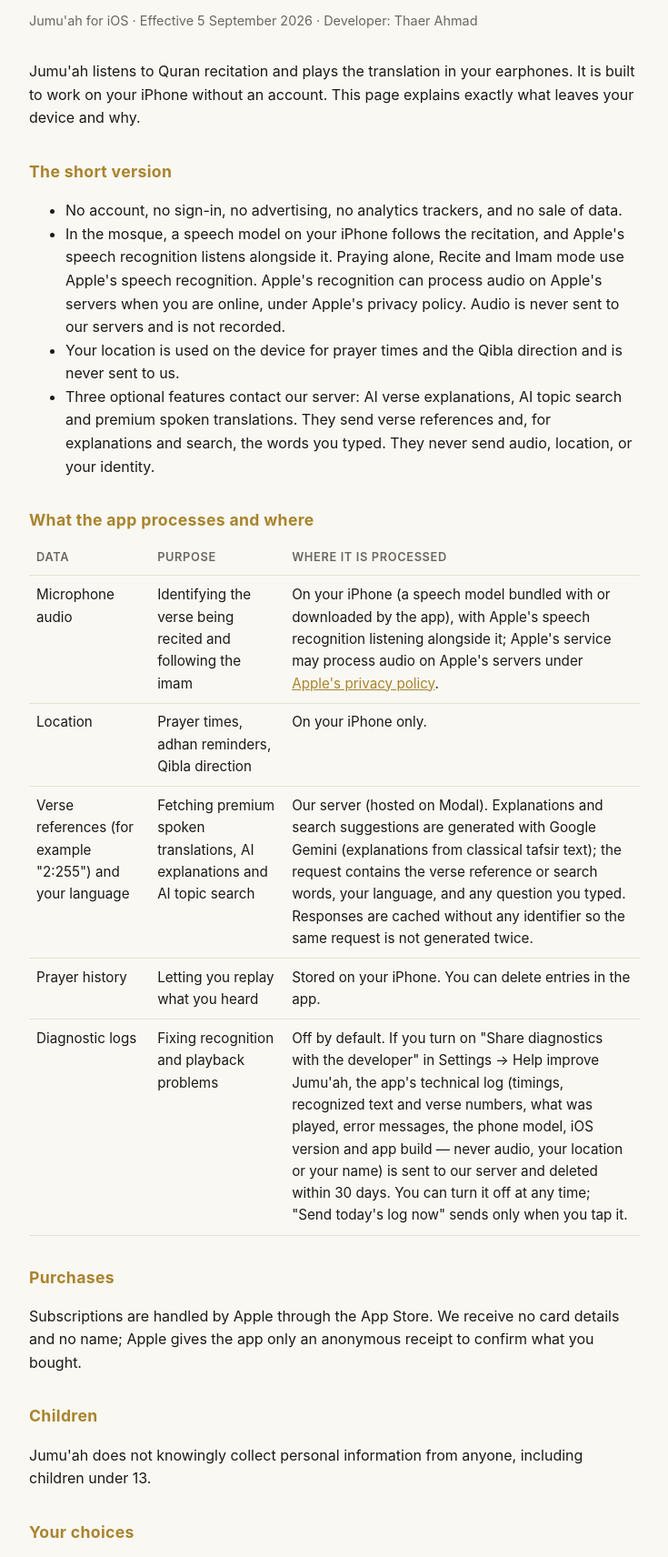
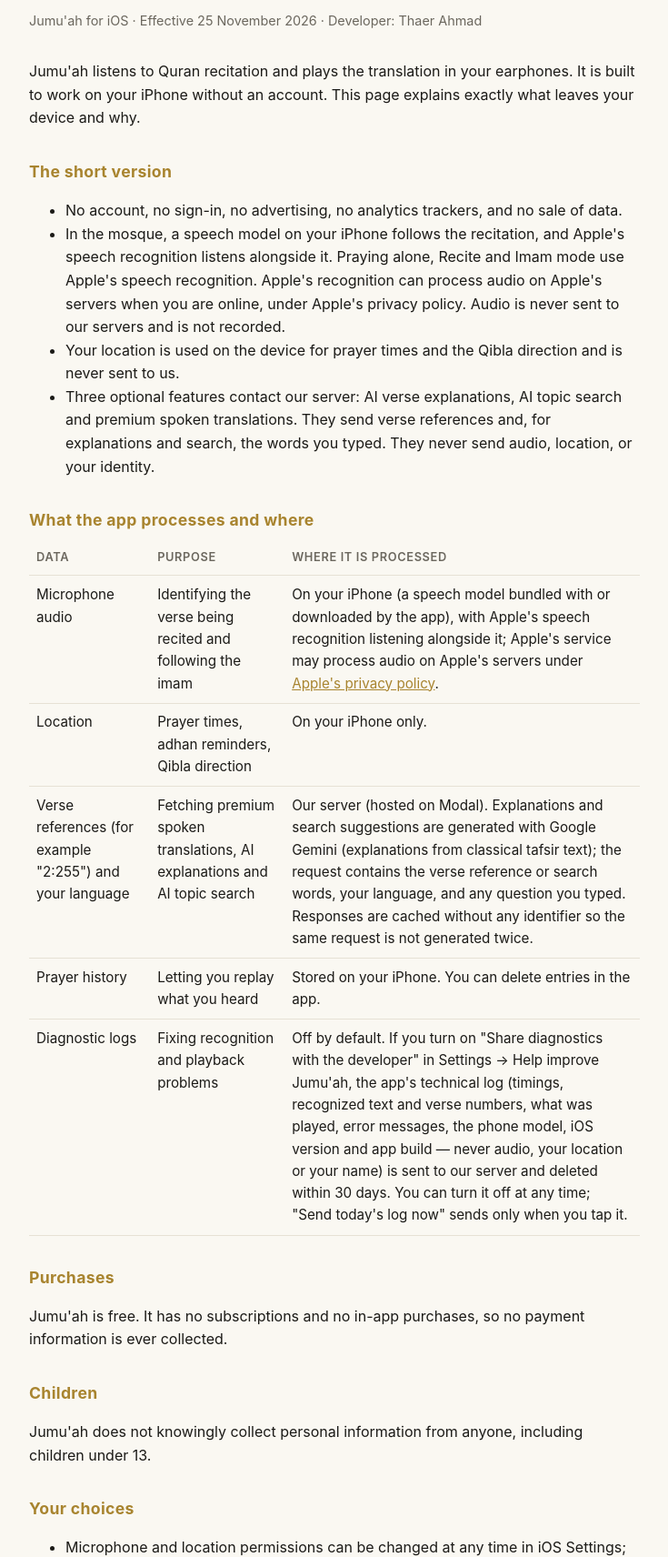
Before and after one commit to mikexhale/jumah-assets, a plain HTML site: page privacy.html in a window 1280 px wide. Shown: the part 128-1840 px from the top of the page at 91% size, without its empty margins (272-1007 px from the left). Drawn offline with Linux system fonts and the light colour scheme.

Commit message:
privacy: Jumu'ah is free, no subscriptions or in-app purchases

```diff
--- a/privacy.html
+++ b/privacy.html
@@ -24,7 +24,7 @@
 <main>
   <nav><a href="index.html">Jumu'ah</a><a href="support.html">Support</a></nav>
   <h1>Privacy Policy</h1>
-  <p class="meta">Jumu'ah for iOS · Effective 5 September 2026 · Developer: Thaer Ahmad</p>
+  <p class="meta">Jumu'ah for iOS · Effective 25 November 2026 · Developer: Thaer Ahmad</p>
 
   <p>Jumu'ah listens to Quran recitation and plays the translation in your earphones. It is built to work on your iPhone without an account. This page explains exactly what leaves your device and why.</p>
 
@@ -47,7 +47,7 @@
   </table>
 
   <h2>Purchases</h2>
-  <p>Subscriptions are handled by Apple through the App Store. We receive no card details and no name; Apple gives the app only an anonymous receipt to confirm what you bought.</p>
+  <p>Jumu'ah is free. It has no subscriptions and no in-app purchases, so no payment information is ever collected.</p>
 
   <h2>Children</h2>
   <p>Jumu'ah does not knowingly collect personal information from anyone, including children under 13.</p>
```
